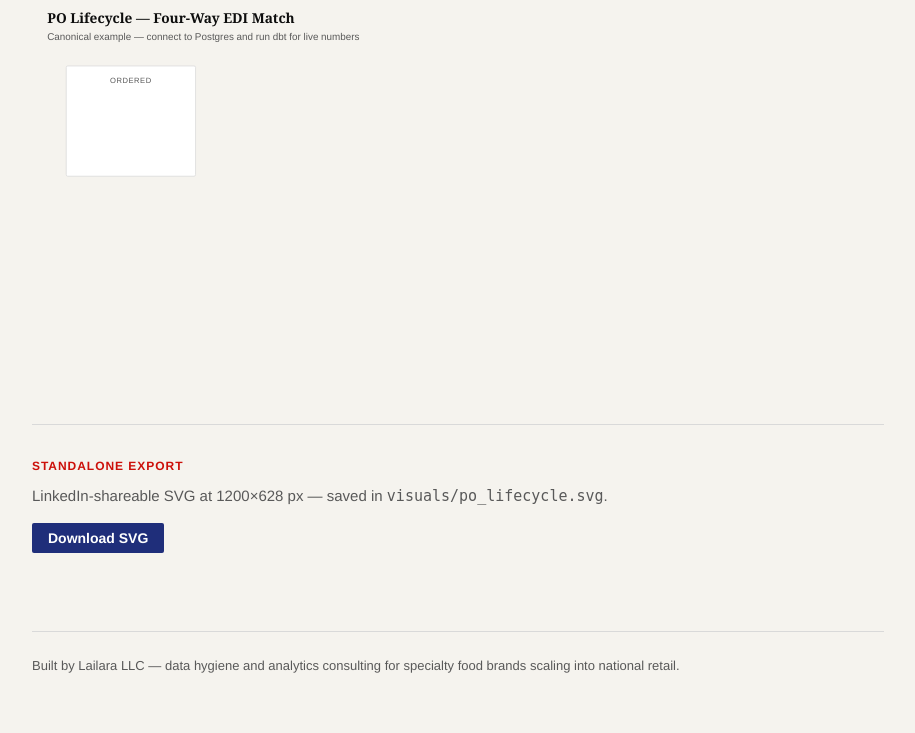
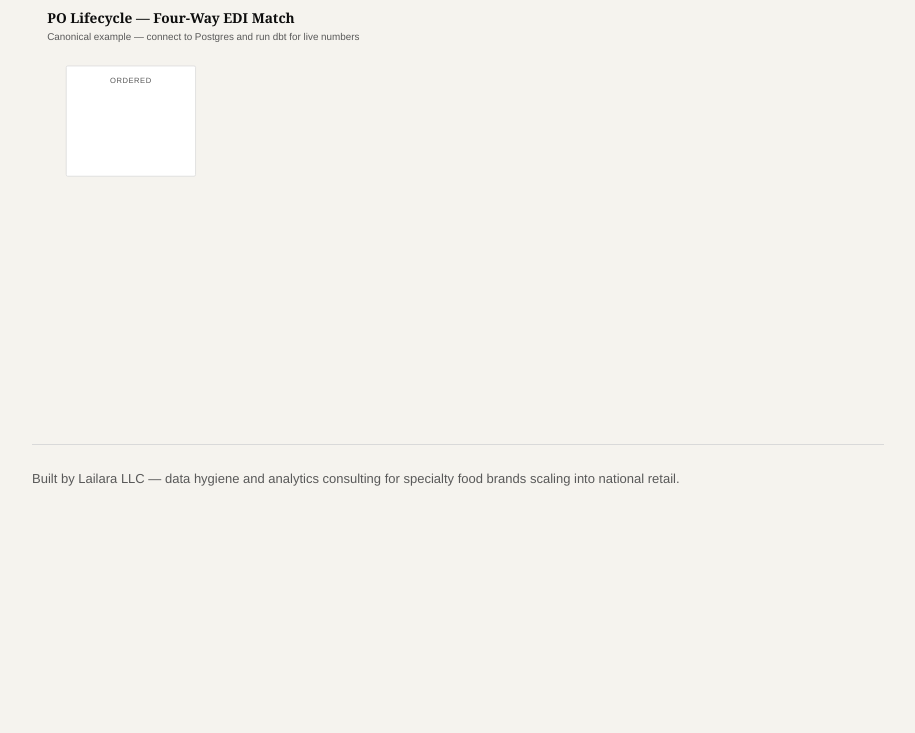
Before and after one commit to MsShawnP/edi-reconciliation-tool, a FastAPI app: page /lifecycle in a window 1280 px wide. Shown: the part 273-1006 px from the top of the page, without its empty margins (182-1097 px from the left). After the commit the page ends 759 px from the top, so only its background shows below. Run offline with FastAPI, Linux system fonts and the light colour scheme; data that the repository does not hold is empty; some libraries are stand-ins or nearby versions; some web fonts are replaced.

Commit message:
fix: remove LinkedIn SVG export from lifecycle page (#10)
Remove the standalone export section, /visuals static mount,
SVG file, and 4 SVG-specific tests. The D3 live embed remains.

Co-Authored-By: Claude Opus 4.6 <noreply@anthropic.com>

```diff
--- a/dashboard/app.py
+++ b/dashboard/app.py
@@ -33,7 +33,6 @@ _ROOT = Path(__file__).parent
 
 app = FastAPI(title="EDI Reconciliation Dashboard", docs_url=None, redoc_url=None)
 app.mount("/static",  StaticFiles(directory=str(_ROOT / "static")),         name="static")
-app.mount("/visuals", StaticFiles(directory=str(_ROOT.parent / "visuals")), name="visuals")
 # Starlette 1.0+ requires request as the first argument to TemplateResponse.
 templates = Jinja2Templates(directory=str(_ROOT / "templates"))
 
--- a/dashboard/templates/lifecycle.html
+++ b/dashboard/templates/lifecycle.html
@@ -23,16 +23,6 @@
   <div id="lifecycle-visual" class="lifecycle-visual"></div>
 </section>
 
-<section class="section">
-  <div style="border-top:1px solid var(--border);padding-top:32px;">
-    <div class="page-header__eyebrow">Standalone Export</div>
-    <p style="font-size:15px;color:var(--text-secondary);margin:8px 0 16px;">
-      LinkedIn-shareable SVG at 1200&times;628 px &mdash; saved in <code>visuals/po_lifecycle.svg</code>.
-    </p>
-    <a href="/visuals/po_lifecycle.svg" download="po_lifecycle.svg" class="btn">Download SVG</a>
-  </div>
-</section>
-
 {% endblock %}
 
 {% block extra_scripts %}
```
Also changed, not shown: tests/test_dashboard.py (+0 -26 lines), visuals/po_lifecycle.svg (deleted).
